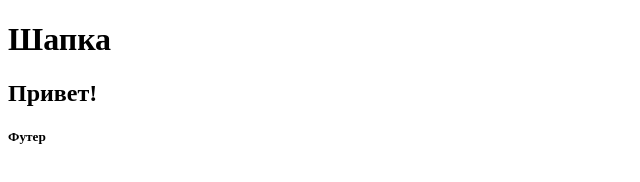
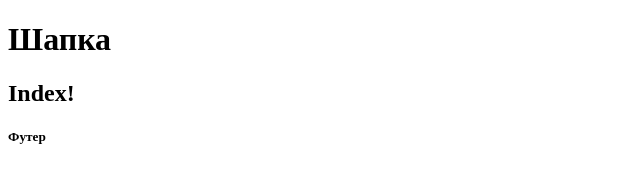
Before and after one commit to puffmark/test, a plain HTML site: page index.html in a window 1280 px wide. Shown: the full height of the page, 0-640 px from the left. Drawn offline with Linux system fonts and the light colour scheme.

Commit message:
change text
index.html

```diff
--- a/index.html
+++ b/index.html
@@ -2,7 +2,7 @@
 <html lang="ru">
 <head>
     <meta charset="utf-8">
-    <title>Hello</title>
+    <title>Index</title>
     <meta http-equiv="X-UA-Compatible" content="IE=edge">
     <meta name="viewport" content="width=device-width, initial-scale=1.0" />
 </head>
@@ -13,7 +13,7 @@
     <main class="main">
         <article class="article">
             <div class="l-wrap">
-                <h2>Привет!</h2>
+                <h2>Index!</h2>
                 <div class="render-info"></div>
             </div>
         </article>
```
